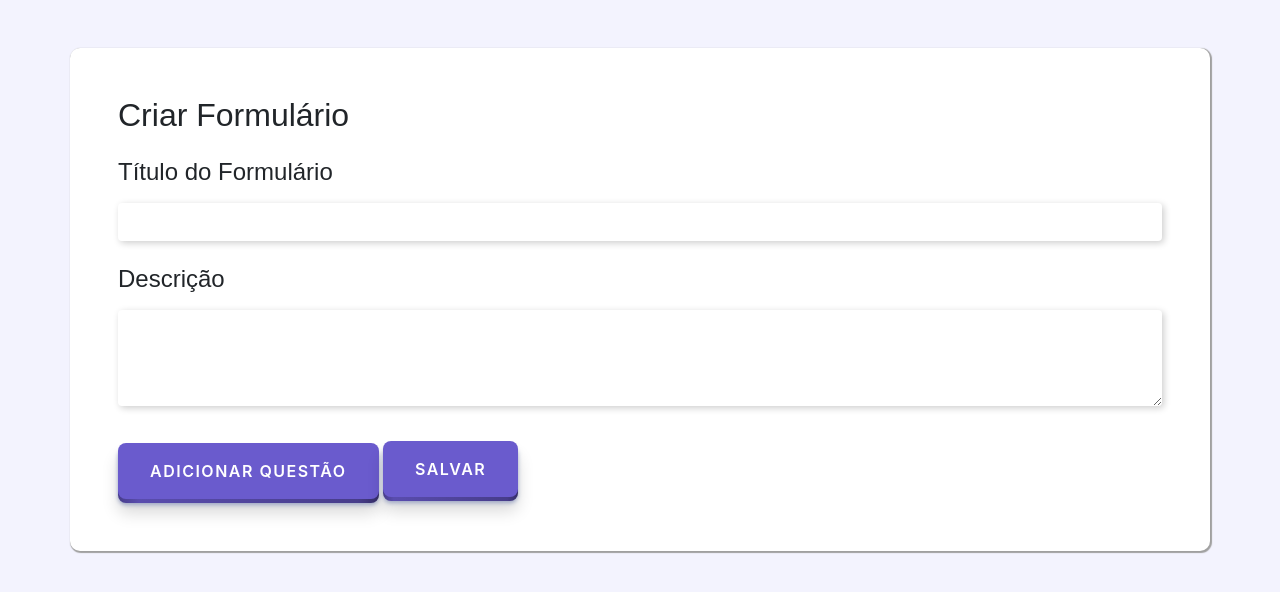
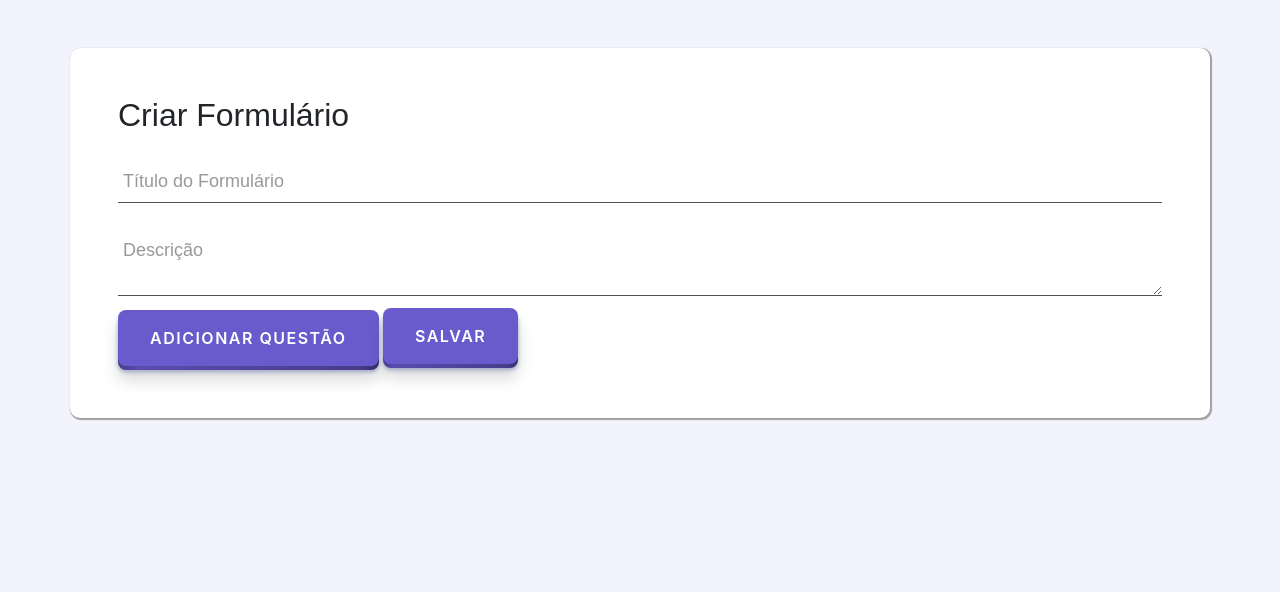
Before and after one commit to Rafaavinii/formulario-dinamico, a Django app: page /formulario/criar_formulario/ in a window 1280 px wide. Shown: the top 592 px of the page. Run offline with Django 5.2, Linux system fonts and the light colour scheme; some libraries are stand-ins or nearby versions.

Commit message:
tela de criação melhorada

```diff
--- a/form_dinamico/formulario/templates/criar_formulario.html
+++ b/form_dinamico/formulario/templates/criar_formulario.html
@@ -18,14 +18,21 @@
     <form id="formularioDinamico" method="post" action="{% url 'criar_formulario' %}">
         {% csrf_token %}
         <input type="hidden" name="num_questoes" id="num_questoes" value="0">
-        <div class="form-group mb-4">
+        <div class="form-group mb-3">
+            <input required type="text" class="input-text" name="titulo" id="titulo">
+            <span class="highlight"></span>
+            <span class="bar"></span>
+            <label class="label-texto">Título do Formulário</label>
+        </div>
+        <!-- <div class="form-group mb-4">
             <label for="titulo"><h4>Título do Formulário</h4></label>
             <input type="text" class="form-control input-text" id="titulo" name="titulo" required>
-        </div>
-
-        <div class="form-group">
-            <label for="descricao"><h4>Descrição</h4></label>
-            <textarea class="form-group input-text" id="descricao" name="descricao" rows="3"></textarea>
+        </div> -->
+        <div class="form-group mt-4">
+            <textarea required type="text" class="input-text" name="titulo" id="titulo"></textarea>
+            <span class="highlight"></span>
+            <span class="bar"></span>
+            <label class="label-texto">Descrição</label>
         </div>
 
         <div id="questoes-container">
@@ -65,37 +72,38 @@
         const questaoCount = container.getElementsByClassName('card').length + 1;
 
         const cardDiv = document.createElement('div');
-        cardDiv.className = 'card mt-3 mb-3 card-questao';
+        cardDiv.className = 'card mt-4 mb-4 card-questao';
 
         const cardBodyDiv = document.createElement('div');
         cardBodyDiv.className = 'card-body';
 
+        const formRow = document.createElement('div');
+        formRow.className = 'form-row';
+
+        // Questão input group
         const formGroupQuestao = document.createElement('div');
-        formGroupQuestao.className = 'form-group';
-
-        const labelQuestao = document.createElement('label');
-        labelQuestao.setAttribute('for', `questao${questaoCount}`);
-        labelQuestao.innerText = `Questão ${questaoCount}:`;
+        formGroupQuestao.className = 'form-questao col-md-6 form-group p-0';
 
         const inputQuestao = document.createElement('input');
         inputQuestao.type = 'text';
-        inputQuestao.className = 'form-control input-text';
+        inputQuestao.placeholder = `Questão ${questaoCount}`
+        inputQuestao.className = 'input-questao';
         inputQuestao.id = `questao${questaoCount}`;
         inputQuestao.name = `questao${questaoCount}`;
         inputQuestao.required = true;
 
-        formGroupQuestao.appendChild(labelQuestao);
+        const spanQuestao = document.createElement('span');
+        spanQuestao.className = 'input-border';
+
         formGroupQuestao.appendChild(inputQuestao);
+        formGroupQuestao.appendChild(spanQuestao)
 
+        // Tipo de Questão select group
         const formGroupTipo = document.createElement('div');
-        formGroupTipo.className = 'form-group';
-
-        const labelTipo = document.createElement('label');
-        labelTipo.setAttribute('for', `tipo${questaoCount}`);
-        labelTipo.innerText = 'Tipo de Questão:';
+        formGroupTipo.className = 'form-group col-md-6 p-1';
 
         const selectTipo = document.createElement('select');
-        selectTipo.className = 'form-control';
+        selectTipo.className = 'form-control select-questao';
         selectTipo.id = `tipo${questaoCount}`;
         selectTipo.name = `tipo${questaoCount}`;
         selectTipo.setAttribute('onchange', 'tipoQuestaoChange(this)');
@@ -110,9 +118,9 @@
             selectTipo.appendChild(option);
         });
 
-        formGroupTipo.appendChild(labelTipo);
         formGroupTipo.appendChild(selectTipo);
 
+        // Opcçoes input group
         const formGroupOpcoes = document.createElement('div');
         formGroupOpcoes.className = 'form-group';
         formGroupOpcoes.id = `opcoes${questaoCount}`;
@@ -122,12 +130,15 @@
 
         const buttonAdicionarOpcao = document.createElement('button');
         buttonAdicionarOpcao.type = 'button';
-        buttonAdicionarOpcao.className = 'botao-icon';
+        buttonAdicionarOpcao.className = 'botao-adicionar';
         buttonAdicionarOpcao.setAttribute('onclick', `adicionarOpcao(${questaoCount})`);
-        var icone = document.createElement("i");
-        icone.className = "fas fa-plus";
-        icone.textContent = "+";
-        buttonAdicionarOpcao.appendChild(icone)
+
+        const spanIconePlus = document.createElement('span');
+        spanIconePlus.innerHTML = `
+            <svg xmlns="http://www.w3.org/2000/svg"  viewBox="0 0 30 30" width="30px" height="30px">    <path d="M15,3C8.373,3,3,8.373,3,15c0,6.627,5.373,12,12,12s12-5.373,12-12C27,8.373,21.627,3,15,3z M21,16h-5v5 c0,0.553-0.448,1-1,1s-1-0.447-1-1v-5H9c-0.552,0-1-0.447-1-1s0.448-1,1-1h5V9c0-0.553,0.448-1,1-1s1,0.447,1,1v5h5 c0.552,0,1,0.447,1,1S21.552,16,21,16z"/></svg>
+        `;
+
+        buttonAdicionarOpcao.appendChild(spanIconePlus)
 
         const divFormCheck = document.createElement('div');
         divFormCheck.className = 'form-check';
@@ -163,10 +174,25 @@
         buttonRemoverQuestao.type = 'button';
         buttonRemoverQuestao.className = 'btn-remover';
         buttonRemoverQuestao.setAttribute('onclick', 'removerQuestao(this)');
-        buttonRemoverQuestao.innerText = 'Remover Questão';
 
-        cardBodyDiv.appendChild(formGroupQuestao);
-        cardBodyDiv.appendChild(formGroupTipo);
+        const spanIcon = document.createElement('span');
+        const spanText = document.createElement('span');
+
+        // Define o conteúdo SVG como string dentro do elemento span
+        spanIcon.innerHTML = `
+            <svg xmlns="http://www.w3.org/2000/svg"  viewBox="0 0 24 24" width="24px" height="24px"><path d="M 10 2 L 9 3 L 4 3 L 4 5 L 5 5 L 5 20 C 5 20.522222 5.1913289 21.05461 5.5683594 21.431641 C 5.9453899 21.808671 6.4777778 22 7 22 L 17 22 C 17.522222 22 18.05461 21.808671 18.431641 21.431641 C 18.808671 21.05461 19 20.522222 19 20 L 19 5 L 20 5 L 20 3 L 15 3 L 14 2 L 10 2 z M 7 5 L 17 5 L 17 20 L 7 20 L 7 5 z M 9 7 L 9 18 L 11 18 L 11 7 L 9 7 z M 13 7 L 13 18 L 15 18 L 15 7 L 13 7 z"/></svg>
+        `;
+
+        spanText.className = "tooltiptext";
+        spanText.innerText = "Excluir";
+
+        buttonRemoverQuestao.appendChild(spanText)
+        buttonRemoverQuestao.appendChild(spanIcon);
+
+        formRow.appendChild(formGroupQuestao);
+        formRow.appendChild(formGroupTipo);
+
+        cardBodyDiv.appendChild(formRow);
         cardBodyDiv.appendChild(formGroupOpcoes);
         cardBodyDiv.appendChild(buttonRemoverQuestao);
 
@@ -182,10 +208,13 @@
 
     function tipoQuestaoChange(select) {
         const questao = select.parentNode.parentNode;
-        const questaoNumero = questao.querySelector('label').innerText.split(' ')[1][0];
-        const opcoesDiv = questao.querySelector(`#opcoes${questaoNumero}`);
-        const opcaoCheckbox = questao.querySelector(`#opcao1-${questaoNumero}`);
-        const opcaoInput = questao.querySelector(`#opcao1-text-${questaoNumero}`);
+        const elemento = document.getElementsByClassName('input-questao');
+        const valor = elemento.id;
+        console.log(elemento.id)
+        // const questaoNumero = questao.querySelector('label').innerText.split(' ')[1][0];
+        const opcoesDiv = questao.querySelector(`#opcoes${valor}`);
+        const opcaoCheckbox = questao.querySelector(`#opcao1-${valor}`);
+        const opcaoInput = questao.querySelector(`#opcao1-text-${valor}`);
 
         if (select.value === 'multipla_escolha') {
             opcoesDiv.style.display = 'block';
@@ -227,7 +256,6 @@
 
     }
 
-
     function removerQuestao(botao) {
         const questao = botao.parentNode.parentNode;
         questao.parentNode.removeChild(questao);
--- a/form_dinamico/templates/static/formulario/criar_formulario.css
+++ b/form_dinamico/templates/static/formulario/criar_formulario.css
@@ -17,6 +17,7 @@ body {
     background-color: white;
     border-radius: 10px;
     box-shadow: 1px 1px 1px 1px rgb(160, 160, 160);
+    border-left: 6px solid #5264AE;
 }
 
 .pushable {
@@ -106,87 +107,208 @@ body {
     outline: none;
   }
 
-  .btn-remover {
-    padding: 10px 22px;
-    border-radius: 10px;
-    border: 0;
-    background-color: rgb(255, 56, 86);
-    letter-spacing: 1.5px;
-    font-size: 15px;
-    transition: all 0.3s ease;
-    box-shadow: rgb(201, 46, 70) 0px 10px 0px 0px;
-    color: hsl(0, 0%, 100%);
-    cursor: pointer;
+  .btn-remover{
+    background-color: transparent; /* Define o fundo transparente */
+    border: none; /* Remove a borda */
+    padding: 0; /* Remove o preenchimento interno */
+    border-radius: 50px;
+    width: 4%;
+    height: 4%;
+    position: relative;
+    display: inline-block;
   }
 
   .btn-remover:hover {
-    box-shadow: rgb(201, 46, 70) 0px 7px 0px 0px;
+    background-color: #9b9b9b05;
   }
 
-  .btn-remover:active {
-    background-color: rgb(255, 56, 86);
-    /*50, 168, 80*/
-    box-shadow: rgb(201, 46, 70) 0px 0px 0px 0px;
-    transform: translateY(5px);
-    transition: 200ms;
+  .btn-remover:focus {
+    outline: none;
   }
 
-  .botao-icon {
-    width: 50px;
-    margin-left: 5px;
-    margin-bottom: 5px;
-    border-radius: 10px;
-    border: 0;
-    background-color: rgb(47, 155, 38);
-    letter-spacing: 1.5px;
-    font-size: 15px;
-    transition: all 0.3s ease;
-    box-shadow: rgb(30, 129, 43) 0px 10px 0px 0px;
-    color: hsl(0, 0%, 100%);
-    cursor: pointer;
+  .btn-remover .tooltiptext {
+    visibility: hidden;
+    width: 4em;
+    background-color: rgba(0, 0, 0, 0.253);
+    color: #fff;
+    text-align: center;
+    border-radius: 6px;
+    padding: 5px 0;
+    position: absolute;
+    z-index: 1;
+    left: 100%;
    }
 
-  .botao-icon:hover {
-    box-shadow: rgb(43, 148, 34) 0px 7px 0px 0px;
+  .btn-remover .tooltiptext::after {
+    content: "";
+    position: absolute;
+    top: 50%;
+    right: 100%;
+    margin-top: -5px;
+    border-width: 5px;
+    border-style: solid;
+    border-color: transparent rgba(0, 0, 0, 0.253) transparent transparent;
    }
 
-  .botao-icon:active {
-    background-color: rgb(56, 161, 36);
-    /*50, 168, 80*/
-    box-shadow: rgb(26, 116, 31) 0px 0px 0px 0px;
-    transform: translateY(5px);
+   .btn-remover:hover .tooltiptext {
+    visibility: visible;
+   }
+
+.botao-adicionar {
+  background-color: transparent; /* Define o fundo transparente */
+  border: none; /* Remove a borda */
+  padding: 0; /* Remove o preenchimento interno */
+  border-radius: 50px;
+  width: 4%;
+  height: 4%;
+  position: relative;
+  display: inline-block;
+}
+
+.form-group {
+  position: relative;
 }
 
 .input-text {
-    max-width: 100%;
-    min-width: 100%;
-    padding: 12px;
+  font-size: 16px;
+  padding: 10px 10px 10px 5px;
+  display: block;
+  width: 100%;
   border: none;
-    border-radius: 4px;
-    box-shadow: 2px 2px 7px 0 rgb(0, 0, 0, 0.2);
-    outline: none;
-    color: dimgray;
+  border-bottom: 1px solid #515151;
+  background: transparent;
 }
 
-  .input-text:invalid {
-    animation: justshake 0.3s forwards;
-    color: red;
+   .input-text:focus {
+    outline: none;
    }
 
-  @keyframes justshake {
-    25% {
-      transform: translateX(5px);
+   .label-texto {
+    color: #999;
+    font-size: 18px;
+    font-weight: normal;
+    position: absolute;
+    pointer-events: none;
+    left: 5px;
+    top: 10px;
+    transition: 0.2s ease all;
+    -moz-transition: 0.2s ease all;
+    -webkit-transition: 0.2s ease all;
    }
 
-    50% {
-      transform: translateX(-5px);
+   .input-text:focus ~ .label-texto, .input-text:valid ~ .label-texto {
+    top: -20px;
+    font-size: 14px;
+    color: #5264AE;
    }
 
-    75% {
-      transform: translateX(5px);
+   .bar {
+    position: relative;
+    display: block;
+    width: 100%;
    }
 
-    100% {
-      transform: translateX-(5px);
+   .bar:before, .bar:after {
+    content: '';
+    height: 2px;
+    width: 0;
+    bottom: 1px;
+    position: absolute;
+    background: #5264AE;
+    transition: 0.2s ease all;
+    -moz-transition: 0.2s ease all;
+    -webkit-transition: 0.2s ease all;
+   }
+
+   .bar:before {
+    left: 50%;
+   }
+
+   .bar:after {
+    right: 50%;
+   }
+
+   .input-text:focus ~ .bar:before, .input-text:focus ~ .bar:after {
+    width: 50%;
+   }
+
+   .highlight {
+    position: absolute;
+    height: 60%;
+    width: 100px;
+    top: 25%;
+    left: 0;
+    pointer-events: none;
+    opacity: 0.5;
+   }
+
+   .input-text:focus ~ .highlight {
+    animation: inputHighlighter 0.3s ease;
+   }
+
+   @keyframes inputHighlighter {
+    from {
+     background: #5264AE;
+    }
+
+    to {
+     width: 0;
+     background: transparent;
     }
    }
+
+/* input questão */
+.form-questao {
+  --width-of-input: 200px;
+  --border-height: 1px;
+  --border-before-color: rgba(46, 46, 46, 0.39);
+  --border-after-color: #5264AE;
+  --input-hovered-color: #4985e01f;
+  position: relative;
+  width: var(--width-of-input);
+ }
+ /* styling of Input */
+ .input-questao {
+  color: var(--text-before-color);
+  font-size: 0.9rem;
+  background-color: transparent;
+  width: 100%;
+  box-sizing: border-box;
+  padding-inline: 0.5em;
+  padding-block: 0.7em;
+  border: none;
+  border-bottom: var(--border-height) solid var(--border-before-color);
+ }
+ /* styling of animated border */
+ .input-border {
+  position: absolute;
+  background: var(--border-after-color);
+  width: 0%;
+  height: 2px;
+  bottom: 0;
+  left: 0;
+  transition: 0.3s;
+ }
+ /* Hover on Input */
+ .input-questao:hover {
+  background: var(--input-hovered-color);
+ }
+
+ .input-questao:focus {
+  outline: none;
+ }
+ /* here is code of animated border */
+ .input-questao:focus ~ .input-border {
+  width: 100%;
+ }
+
+.select-questao {
+  border: none; /* Remove a borda padrão */
+  border-bottom: 1px solid black; /* Adiciona uma borda inferior */
+  padding: 5px;
+  padding-bottom: 4px;
+}
+
+.form-control .select-questao:focus {
+  border: none;
+}
```
Also changed, not shown: form_dinamico/db.sqlite3. Lines whose indentation alone changed are shown as unchanged.
